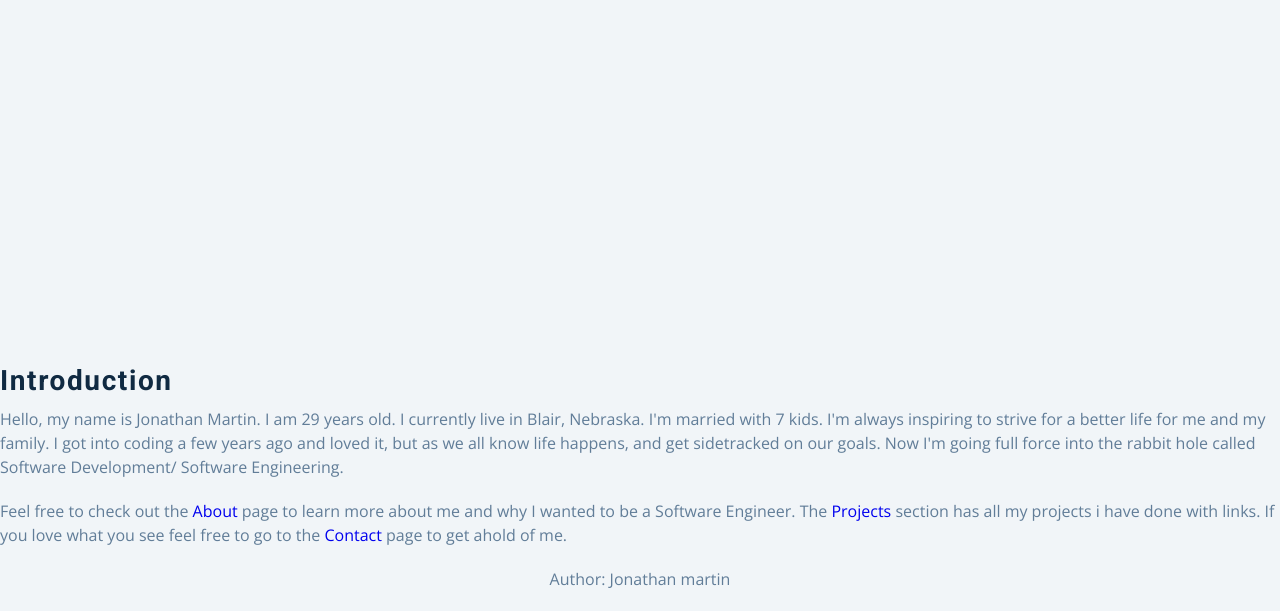
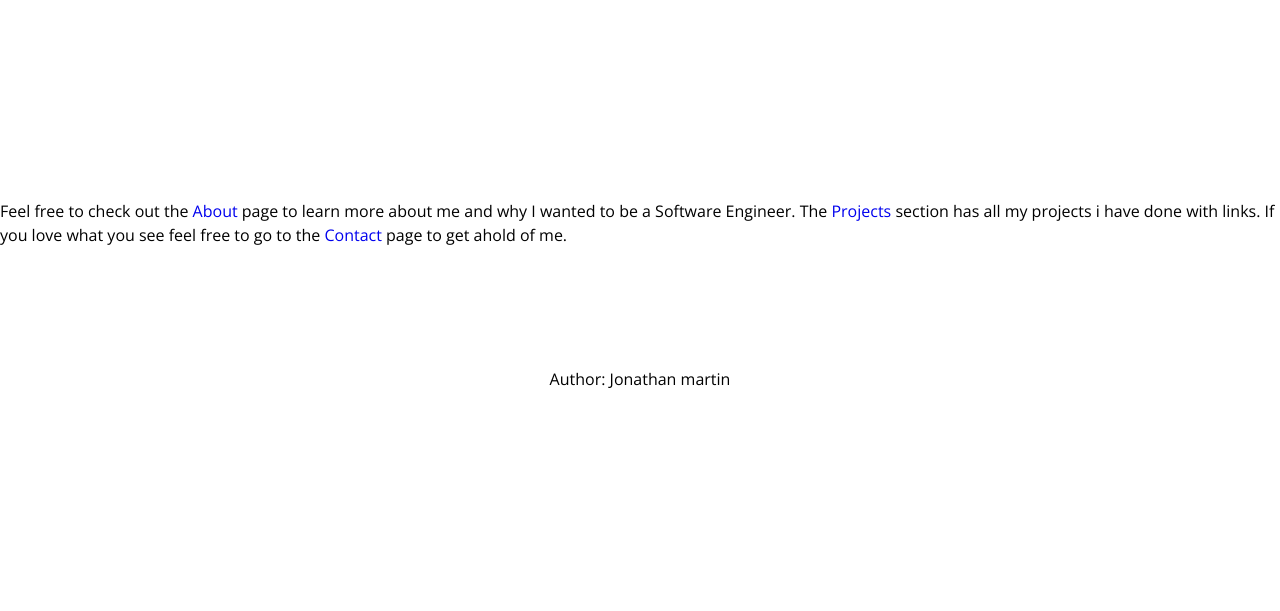
Before and after one commit to Jonathan-Martin1/old-portfolio, a plain HTML site: page index.html in a window 1280 px wide. Shown: the part 517-1128 px from the top of the page. After the commit the page ends 928 px from the top, so only its background shows below. Drawn offline with nearby package versions, Linux system fonts and the light colour scheme.

Commit message:
Some flexbox changes in css and HTML Re-organization

```diff
--- a/css/home.css
+++ b/css/home.css
@@ -68,12 +68,12 @@ Global Styles
 }
 body {
   font-family: var(--ff-secondary);
-  background: var(--clr-grey-10);
+  /* background: url('../imgs/background1.jpg'); */
   background-attachment: fixed;
   background-size: cover;
   -moz-background-size: cover;
   min-height: 100%;
-  color: var(--clr-grey-1);
+  color: var(--clr-grey-2);
   line-height: 1.5;
   font-size: 0.875rem;
 }
@@ -106,10 +106,12 @@ h3 {
 h4 {
   font-size: 0.875rem;
 }
-p {
+p,
+p2 {
   margin-bottom: 1.25rem;
-  color: var(--clr-grey-5);
+  color: black;
 }
+
 @media screen and (min-width: 800px) {
   h1 {
     font-size: 4rem;
--- a/index.html
+++ b/index.html
@@ -53,14 +53,11 @@
          </div>
       </nav>
       <main>
-         <h2> Welcome to my portfolio!</h2>
+      <h3> Introduction </h3>
+      <p> Hello, my name is Jonathan Martin. I am 29 years old. I currently live in Blair, Nebraska. I'm married with 7 kids. I'm always inspiring to strive for a better life for me and my family. I got into coding a few years ago and loved it, but as we all know life happens, and get sidetracked on our goals. Now I'm going full force into the rabbit hole called Software Development/ Software Engineering.</p>
+         <!-- below is a direction paragraph-->
+      <p2> Feel free to check out the <a href="about.html">About</a> page to learn more about me and why I wanted to be a Software Engineer. The <a href="projects.html">Projects</a> section has all my projects i have done with links. If you love what you see feel free to go to the <a href="contact.html">Contact</a> page to get ahold of me.</p2>
       </main>
-      <article>
-         <h3> Introduction </h3>
-         <p> Hello, my name is Jonathan Martin. I am 29 years old. I currently live in Blair, Nebraska. I'm married with 7 kids. I'm always inspiring to strive for a better life for me and my family. I got into coding a few years ago and loved it, but as we all know life happens, and get sidetracked on our goals. Now I'm going full force into the rabbit hole called Software Development/ Software Engineering.</p>
-      </article>
-      <!-- below is a direction paragraph-->
-      <p> Feel free to check out the <a href="about.html">About</a> page to learn more about me and why I wanted to be a Software Engineer. The <a href="projects.html">Projects</a> section has all my projects i have done with links. If you love what you see feel free to go to the <a href="contact.html">Contact</a> page to get ahold of me.</p>
       <div class="footer_bottom">
          <!-- footer container and footer -->
          <footer>
```
